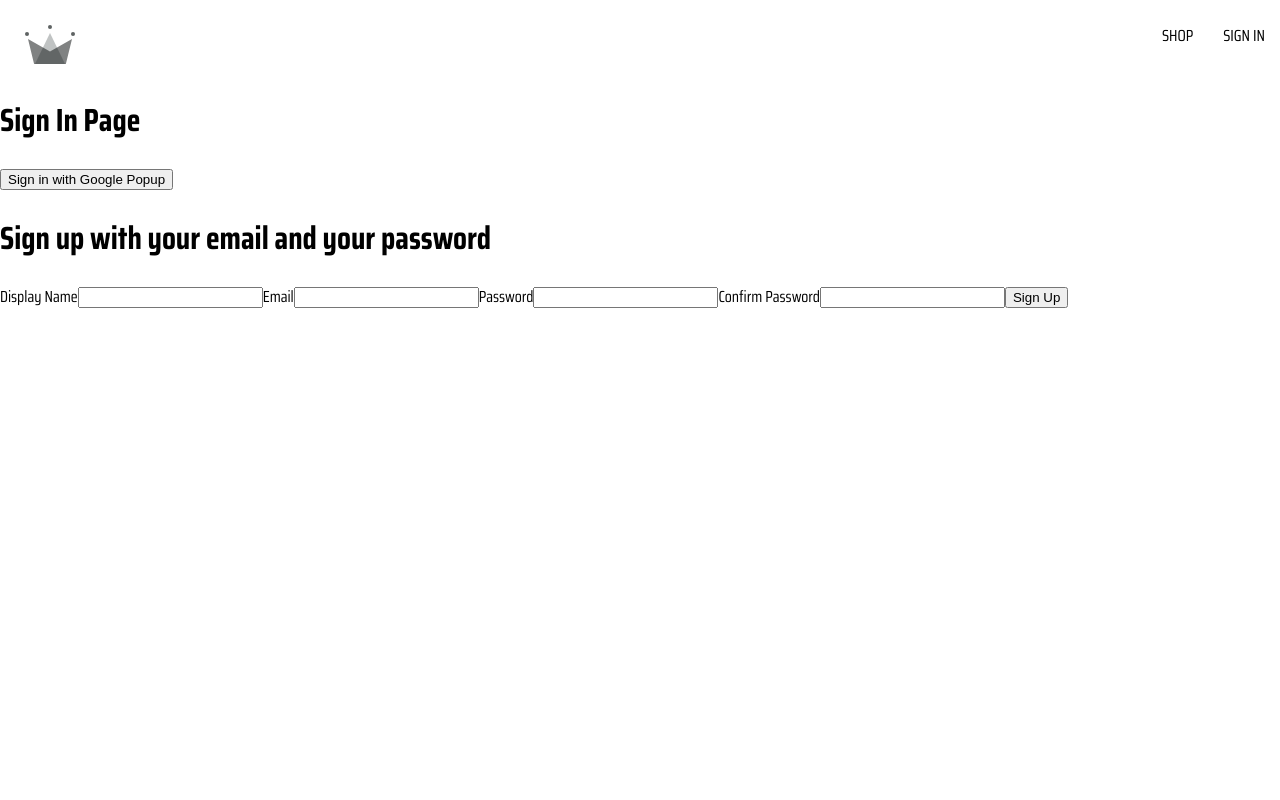
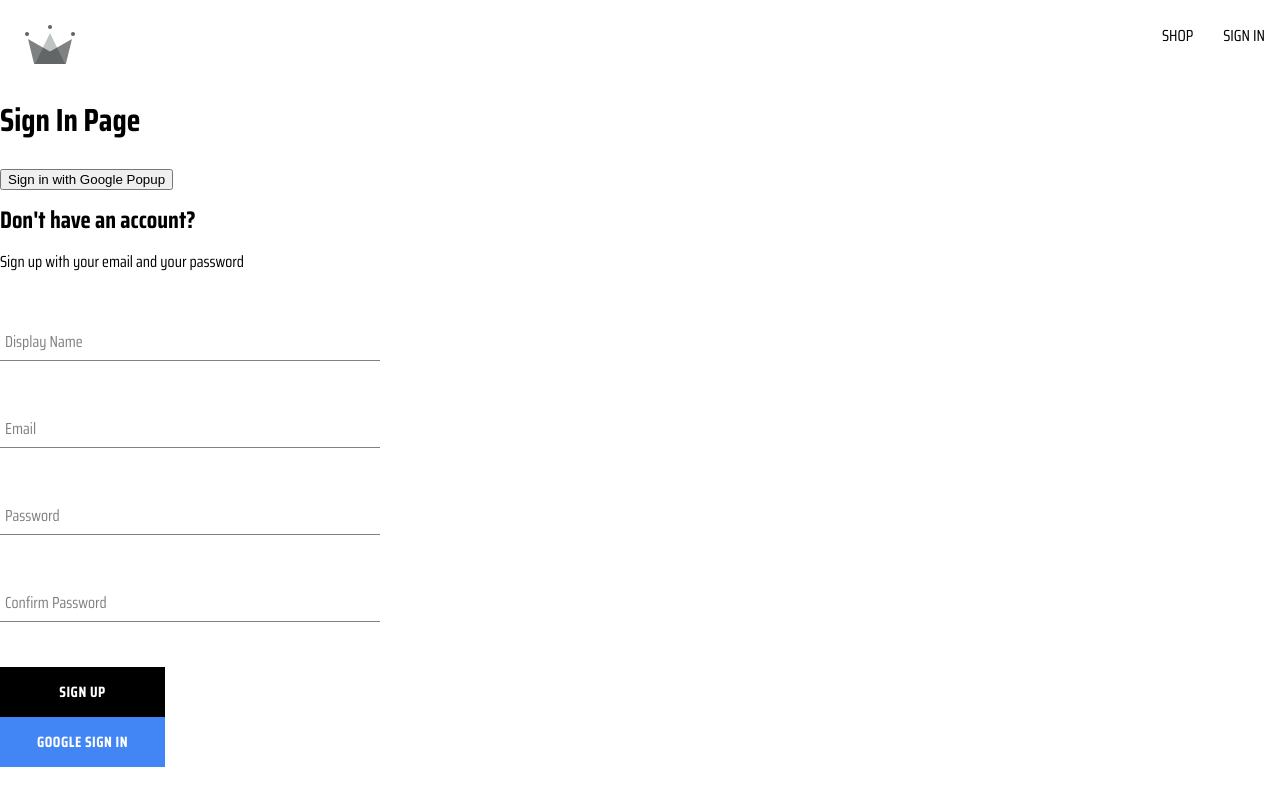
Before and after one commit to tacotruffles/react-ecommerce-store, a React (Create React App) app: page /sign-in in a window 1280 px wide. Built offline with nearby package versions, Linux system fonts and the light colour scheme.

Commit message:
form components

```diff
--- /dev/null
+++ b/src/components/button/button.component.jsx
@@ -0,0 +1,11 @@
+import './button.styles.scss'
+
+const BUTTON_TYPE_CLASSES = {
+  google: 'google-sign-in',
+  inverted: 'inverted'
+}
+const Button = ({ children, buttonType, otherProps }) => {
+  return <button className={`button-container ${BUTTON_TYPE_CLASSES[buttonType]}`} { ...otherProps }>{children}</button>;
+}
+
+export default Button;
--- /dev/null
+++ b/src/components/button/button.styles.scss
@@ -0,0 +1,46 @@
+.button-container {
+  min-width: 165px;
+  width: auto;
+  height: 50px;
+  letter-spacing: 0.5px;
+  line-height: 50px;
+  padding: 0 35px 0 35px;
+  font-size: 15px;
+  background-color: black;
+  color: white;
+  text-transform: uppercase;
+  font-family: 'Saira Condensed';
+  font-weight: bolder;
+  border: none;
+  cursor: pointer;
+  display: flex;
+  justify-content: center;
+
+  &:hover {
+    background-color: white;
+    color: black;
+    border: 1px solid black;
+  }
+
+  &.google-sign-in {
+    background-color: #4285f4;
+    color: white;
+
+    &:hover {
+      background-color: #357ae8;
+      border: none;
+    }
+  }
+
+  &.inverted {
+    background-color: white;
+    color: black;
+    border: 1px solid black;
+
+    &:hover {
+      background-color: black;
+      color: white;
+      border: none;
+    }
+  }
+}
--- /dev/null
+++ b/src/components/form-input/form-input.component.jsx
@@ -0,0 +1,18 @@
+import './form-input.styles.scss';
+
+const FormInput = ({ label, ...otherProps }) => {
+  return (
+    <div className="group">
+      <input className="form-input" { ...otherProps }
+        // type='text'
+        // required
+        // onChange={changeHandler}
+        // name='displayName'
+        // value={displayName}
+      />
+      {label && (<label className={`${otherProps.value.length ? 'shrink' : ''} form-input-label`}>{ label }</label>)}
+    </div>
+  );
+};
+
+export default FormInput;
--- /dev/null
+++ b/src/components/form-input/form-input.styles.scss
@@ -0,0 +1,54 @@
+$sub-color: grey;
+$main-color: black;
+
+@mixin shrinkLabel {
+  top: -14px;
+  font-size: 12px;
+  color: $main-color;
+}
+
+.group {
+  position: relative;
+  margin: 45px 0;
+
+  .form-input {
+    background: none;
+    background-color: white;
+    color: $sub-color;
+    font-size: 18px;
+    padding: 10px 10px 10px 5px;
+    display: block;
+    width: 100%;
+    border: none;
+    border-radius: 0;
+    border-bottom: 1px solid $sub-color;
+    margin: 25px 0;
+
+    &:focus {
+      outline: none;
+    }
+
+    &:focus~.form-input-label {
+      @include shrinkLabel();
+    }
+  }
+
+  input[type='password'] {
+    letter-spacing: 0.3em;
+  }
+
+  .form-input-label {
+    color: $sub-color;
+    font-size: 16px;
+    font-weight: normal;
+    position: absolute;
+    pointer-events: none;
+    left: 5px;
+    top: 10px;
+    transition: 300ms ease all;
+
+    &.shrink {
+      @include shrinkLabel();
+    }
+  }
+}
--- a/src/components/sign-up-form/sign-up-form.component.jsx
+++ b/src/components/sign-up-form/sign-up-form.component.jsx
@@ -1,4 +1,15 @@
 import { useState } from "react";
+
+import './sign-up-form.styles.scss';
+
+import FormInput from '../form-input/form-input.component';
+import Button from "../button/button.component";
+
+import {
+  createAuthUserWithEmailAndPassword,
+  createUserDocumentFromAuth,
+} from "../../helpers/firebase/firebase.helper";
+import { Form } from "react-router-dom";
 
 const defaultFormFields = {
   displayName: '',
@@ -14,28 +25,55 @@
 
   console.log(formFields);
 
+  const resetFormFields = () => {
+    setFormFields(defaultFormFields);
+  }
+
+  const handleSubmit = async (event) => {
+    event.preventDefault();
+
+    if (password !== confirmPassword) {
+      alert("passwords do not match");
+      return;
+    }
+
+    try {
+      const { user } = await createAuthUserWithEmailAndPassword(email, password);
+
+      await createUserDocumentFromAuth(user, { displayName });
+      resetFormFields();
+
+    } catch(e) {
+      if (e.code === 'auth/email-already-in-use') {
+        alert('Cannot create user, email already in use.');
+      } else {
+        console.log('create user with email and password encountered an error: ', e);
+      }
+    }
+  }
+
   const handleChange = (event) => {
     const { name, value } = event.target;
     setFormFields({ ...formFields, [name]: value });
   }
 
   return (
-    <div>
-      <h1>Sign up with your email and your password</h1>
-      <form onSubmit={() => {}}>
-        <label>Display Name</label>
-        <input type='text' required onChange={handleChange} name='displayName' value={displayName} />
+    <div className="sign-up-container">
+      <h2>Don't have an account?</h2>
+      <span>Sign up with your email and your password</span>
+      <form onSubmit={handleSubmit}>
+        {/* <label>Display Name</label>
+        <input type='text' required onChange={handleChange} name='displayName' value={displayName} /> */}
+        <FormInput label='Display Name' type='text' required onChange={handleChange} name='displayName' value={displayName} />
 
-        <label>Email</label>
-        <input text='email' required onChange={handleChange} name='email' value={email} />
+        <FormInput label='Email' type='email' required onChange={handleChange} name='email' value={email} />
 
-        <label>Password</label>
-        <input text='password' required onChange={handleChange} name='password' value={password} />
+        <FormInput label='Password' type='password' required onChange={handleChange} name='password' value={password} />
 
-        <label>Confirm Password</label>
-        <input text='password' required onChange={handleChange} name='confirmPassword' value={confirmPassword} />
+        <FormInput label='Confirm Password' type='password' required onChange={handleChange} name='confirmPassword' value={confirmPassword} />
 
-        <button type='submit'>Sign Up</button>
+        <Button type='submit'>Sign Up</Button>
+        <Button type='submit' buttonType='google'>Google Sign In</Button>
       </form>
     </div>
   );
--- a/src/components/sign-up-form/sign-up-form.styles.scss
+++ b/src/components/sign-up-form/sign-up-form.styles.scss
@@ -0,0 +1,9 @@
+.sign-up-container {
+  display: flex;
+  flex-direction: column;
+  width: 380px;
+
+  h2 {
+    margin: 10px 0;
+  }
+}
--- a/src/helpers/firebase/firebase.helper.js
+++ b/src/helpers/firebase/firebase.helper.js
@@ -1,5 +1,5 @@
 import { initializeApp } from 'firebase/app';
-import { getAuth, signInWithRedirect, signInWithPopup, GoogleAuthProvider } from 'firebase/auth';
+import { getAuth, signInWithRedirect, signInWithPopup, GoogleAuthProvider, createUserWithEmailAndPassword } from 'firebase/auth';
 import { getFirestore, doc, getDoc, setDoc } from 'firebase/firestore';
 // NOTE: https://firebase.google.com/docs/web/setup#available-libraries
 
@@ -30,7 +30,7 @@
 // Firestore Database Helper Functions
 export const db = getFirestore();
 
-export const createUserDocumentFromAuth = async (userAuth) => {
+export const createUserDocumentFromAuth = async (userAuth, additionalInformation = {}) => {
   const userDocRef = doc(db, 'users', userAuth.uid);
 
   console.log(userDocRef);
@@ -49,7 +49,8 @@
       await setDoc(userDocRef, {
         displayName,
         email,
-        createdAt
+        createdAt,
+        ...additionalInformation // provide displayName for email & password signup
       });
     } catch (e) {
       console.log('error creating the user: ', e.message);
@@ -59,3 +60,9 @@
   // return the user Auth
   return userDocRef;
 }
+
+export const createAuthUserWithEmailAndPassword = async (email, password) => {
+  if (!email || !password) return;
+
+  return await createUserWithEmailAndPassword(auth, email, password);
+};
```
